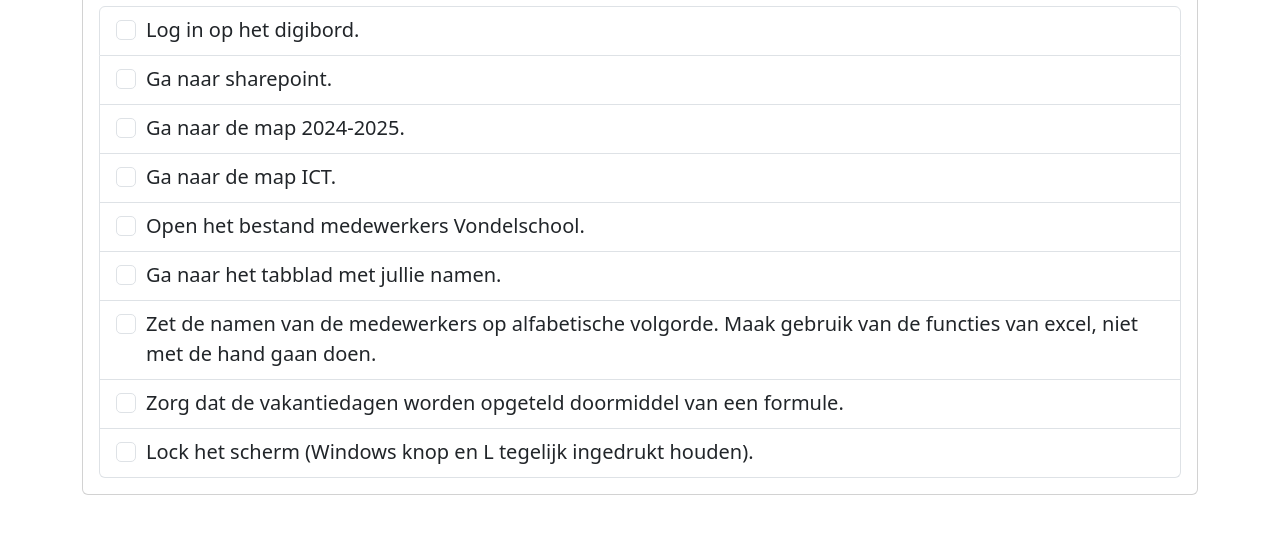
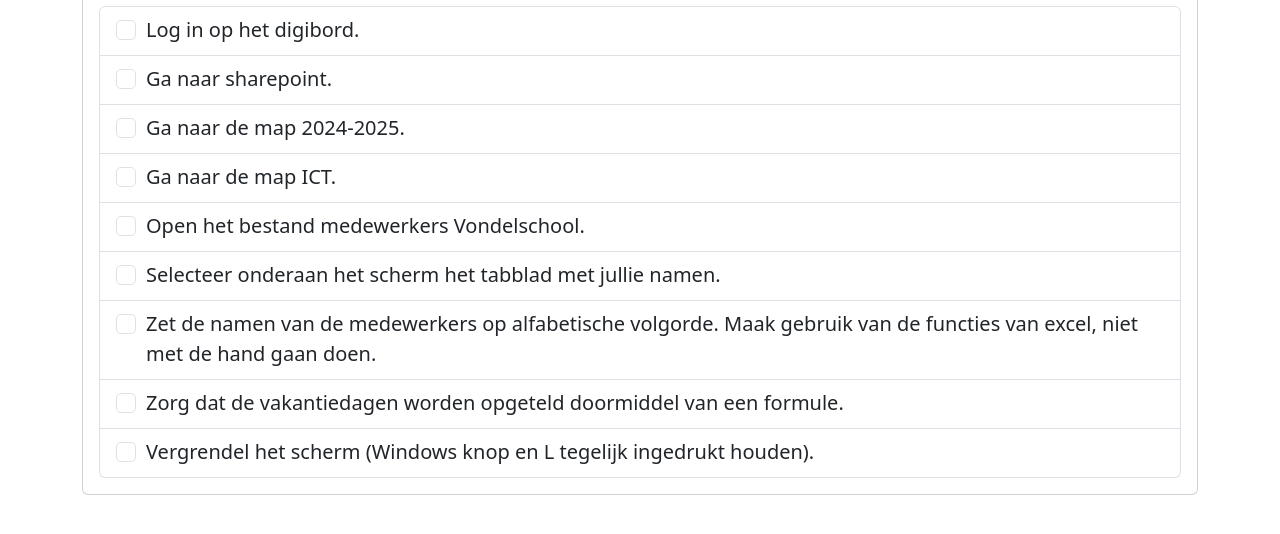
Before and after one commit to roelvandegrint/roelvandegrint.github.io, a plain HTML site: page opdracht-groep-3.html in a window 1280 px wide. Shown: the part 98-632 px from the top of the page. Drawn offline with nearby package versions, Linux system fonts and the light colour scheme.

Commit message:
Update omschrijvingen

```diff
--- a/opdracht-groep-3.html
+++ b/opdracht-groep-3.html
@@ -61,7 +61,7 @@
                         <div class="form-check">
                             <input class="form-check-input" type="checkbox" value="" id="flexCheckDefault">
                             <label class="form-check-label" for="flexCheckDefault">
-                                Ga naar het tabblad met jullie namen.
+                                Selecteer onderaan het scherm het tabblad met jullie namen.
                             </label>
                         </div>
                     </li>
@@ -86,7 +86,7 @@
                         <div class="form-check">
                             <input class="form-check-input" type="checkbox" value="" id="flexCheckDefault">
                             <label class="form-check-label" for="flexCheckDefault">
-                                Lock het scherm (Windows knop en L tegelijk ingedrukt houden).
+                                Vergrendel het scherm (Windows knop en L tegelijk ingedrukt houden).
                             </label>
                         </div>
                     </li>
```
Also changed, not shown: opdracht-annemieke.html (+1 -1 lines), opdracht-groep-5.html (+1 -1 lines), opdracht-gymzaal.html (+1 -1 lines), opdracht-pauline.html (+1 -1 lines).
